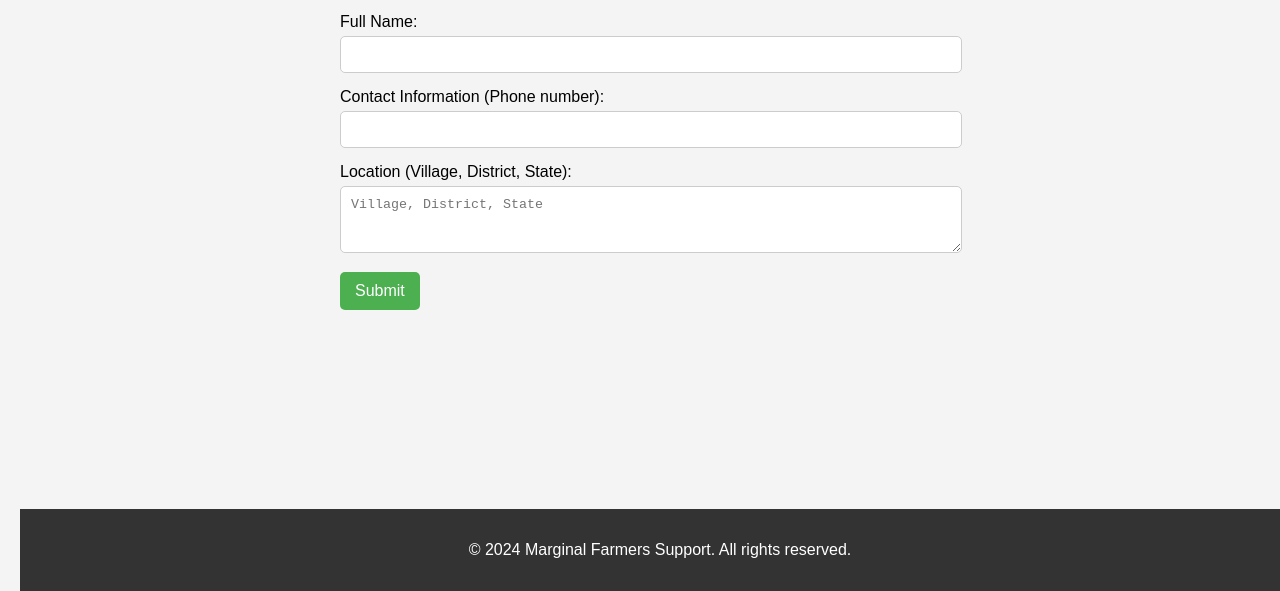
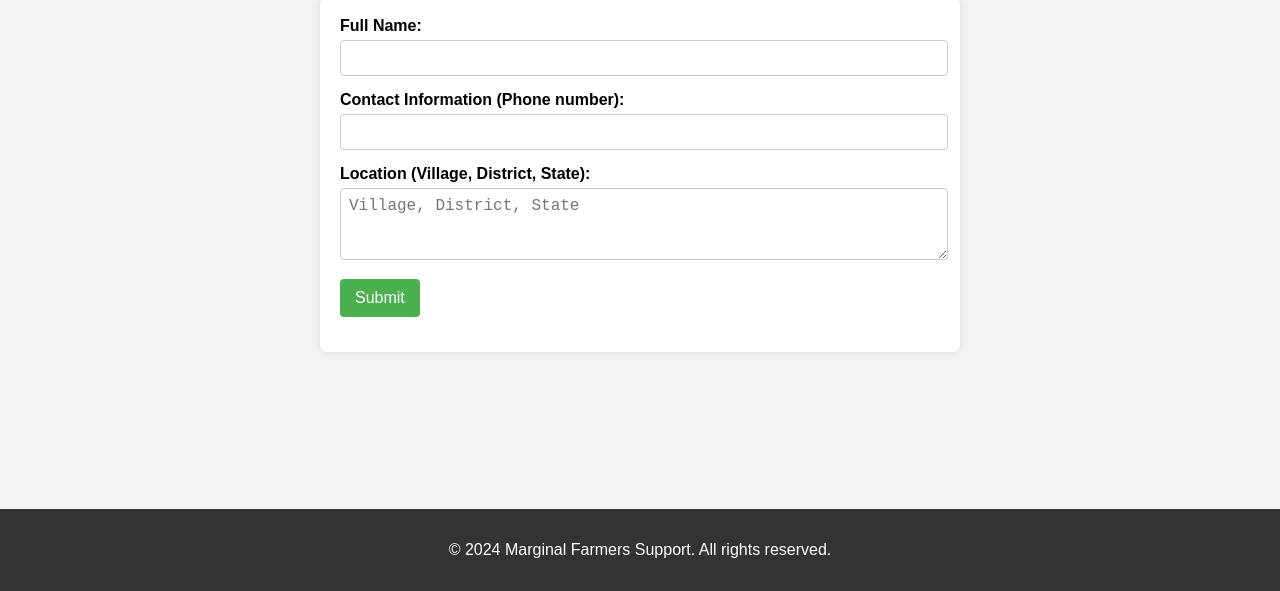
Before and after one commit to kd-456/Green-Innovators-, a website: page public/html/user-profile.html in a window 1280 px wide. Shown: the part 209-800 px from the top of the page. Drawn offline with Linux system fonts and the light colour scheme.

Commit message:
Changed css files

```diff
--- a/public/css/user-profile.css
+++ b/public/css/user-profile.css
@@ -1,6 +1,58 @@
+/* Container styling */
+.container {
+    max-width: 600px;
+    margin: 20px auto;
+    padding: 20px;
+    background-color: white;
+    box-shadow: 0 0 10px rgba(0, 0, 0, 0.1);
+    border-radius: 8px;
+}
+
+/* Form group styling */
+.form-group {
+    margin-bottom: 15px;
+}
+
+/* Label styling */
+.form-group label {
+    display: block;
+    margin-bottom: 5px;
+    font-weight: bold;
+}
+
+/* Input and textarea styling */
+.form-group input,
+.form-group textarea {
+    width: calc(100% - 10px);
+    padding: 8px;
+    border: 1px solid #ccc;
+    border-radius: 4px;
+    font-size: 16px;
+}
+
+/* Button styling */
+button[type="submit"] {
+    background-color: #4CAF50;
+    color: white;
+    padding: 10px 15px;
+    border: none;
+    border-radius: 4px;
+    cursor: pointer;
+    font-size: 16px;
+}
+
+button[type="submit"]:hover {
+    background-color: #45a049;
+}
+
+
+
+
+
+
 /* Specific styles for the user profile page */
 
-.profile-container {
+/* .profile-container {
     display: flex;
     flex-direction: column;
     align-items: center;
@@ -44,4 +96,97 @@
 
 .profile-actions button:hover {
     background-color: #9c27b0;
+} */
+
+
+/* Specific styles for the user profile page */
+
+
+/* body {
+    font-family: Arial, sans-serif;
+    margin: 20px;
 }
+
+.container {
+    max-width: 600px;
+    margin: auto;
+}
+
+h1 {
+    text-align: center;
+    margin-bottom: 20px;
+}
+
+.form-group {
+    margin-bottom: 15px;
+}
+
+.form-group label {
+    display: block;
+    margin-bottom: 5px;
+}
+
+.form-group input,
+.form-group textarea {
+    width: 100%;
+    padding: 10px;
+    border: 1px solid #ccc;
+    border-radius: 5px;
+}
+
+.form-group textarea {
+    resize: vertical;
+}
+
+.form-group button {
+    padding: 10px 15px;
+    border: none;
+    border-radius: 5px;
+    background-color: #4CAF50;
+    color: white;
+    font-size: 16px;
+    cursor: pointer;
+}
+
+.form-group button:hover {
+    background-color: #45a049;
+} */
+
+/* .profile-info {
+    background-color: #f3e5f5;
+    border: 1px solid #ab47bc;
+    border-radius: 5px;
+    padding: 20px;
+    width: 80%;
+    max-width: 600px;
+    text-align: center;
+}
+
+.profile-info h3 {
+    margin: 0;
+    font-size: 24px;
+}
+
+.profile-info p {
+    font-size: 18px;
+}
+
+.profile-actions {
+    margin-top: 20px;
+    display: flex;
+    justify-content: center;
+    gap: 10px;
+}
+
+.profile-actions button {
+    padding: 10px 20px;
+    border: none;
+    background-color: #ab47bc;
+    color: white;
+    border-radius: 5px;
+    cursor: pointer;
+}
+
+.profile-actions button:hover {
+    background-color: #9c27b0;
+} */
--- a/public/html/user-profile.html
+++ b/public/html/user-profile.html
@@ -7,54 +7,13 @@
     <title>User Profile - Marginal Farmers Support</title>
     <link rel="stylesheet" href="../css/styles.css">
     <link rel="stylesheet" href="../css/user-profile.css">
-    <style>
-        body {
-            font-family: Arial, sans-serif;
-            margin: 20px;
-        }
-        .container {
-            max-width: 600px;
-            margin: auto;
-        }
-        h1 {
-            text-align: center;
-            margin-bottom: 20px;
-        }
-        .form-group {
-            margin-bottom: 15px;
-        }
-        .form-group label {
-            display: block;
-            margin-bottom: 5px;
-        }
-        .form-group input,
-        .form-group textarea {
-            width: 100%;
-            padding: 10px;
-            border: 1px solid #ccc;
-            border-radius: 5px;
-        }
-        .form-group textarea {
-            resize: vertical;
-        }
-        .form-group button {
-            padding: 10px 15px;
-            border: none;
-            border-radius: 5px;
-            background-color: #4CAF50;
-            color: white;
-            font-size: 16px;
-            cursor: pointer;
-        }
-        .form-group button:hover {
-            background-color: #45a049;
-        }
+    <!-- <style>
         .footer {
             text-align: center;
             margin-top: 20px;
             font-size: 14px;
         }
-    </style>
+    </style> -->
 </head>
 
 <body>
@@ -89,7 +48,8 @@
                 </div>
                 <div class="form-group">
                     <label for="location">Location (Village, District, State):</label>
-                    <textarea id="location" name="location" rows="3" placeholder="Village, District, State" required></textarea>
+                    <textarea id="location" name="location" rows="3" placeholder="Village, District, State"
+                        required></textarea>
                 </div>
                 <div class="form-group">
                     <button type="submit">Submit</button>
```
Also changed, not shown: public/css/styles.css (+0 -42 lines).
